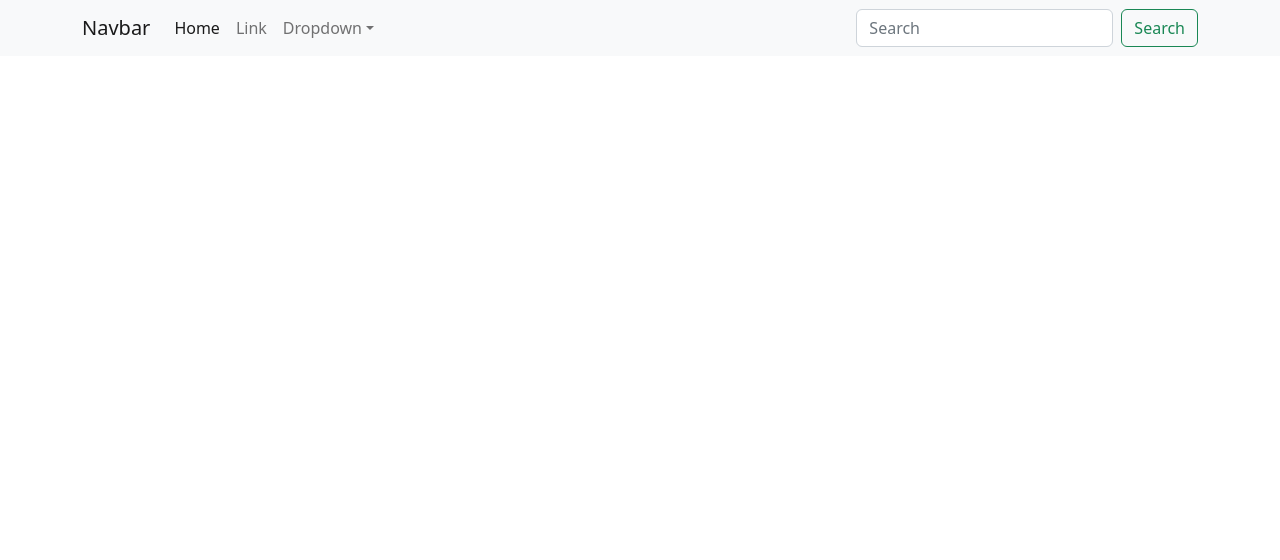
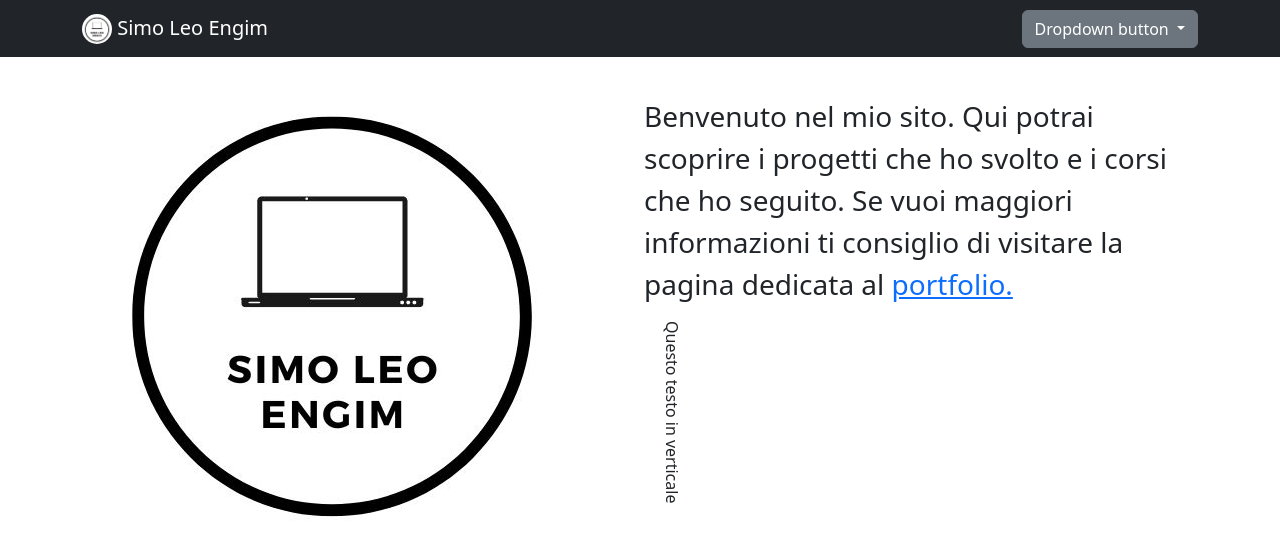
Before and after one commit to simoleoengim/simoleoengim.github.io, a website: page index.html in a window 1280 px wide. Drawn offline with nearby package versions, Linux system fonts and the light colour scheme.

Commit message:
npm bootstrap

```diff
--- a/index.html
+++ b/index.html
@@ -8,43 +8,57 @@
     <meta name="viewport" content="width=device-width, initial-scale=1, shrink-to-fit=no">
 
     <!-- Bootstrap CSS v5.2.1 -->
-  <link href="https://cdn.jsdelivr.net/npm/bootstrap@5.2.1/dist/css/bootstrap.min.css" rel="stylesheet"
+    <!-- <link href="https://cdn.jsdelivr.net/npm/bootstrap@5.2.1/dist/css/bootstrap.min.css" rel="stylesheet"
         integrity="sha384-iYQeCzEYFbKjA/T2uDLTpkwGzCiq6soy8tYaI1GyVh/UjpbCx/TYkiZhlZB6+fzT" crossorigin="anonymous">
+        -->
+
+    <!-- Modifiche alle classi standard di Bootstrap -->
+    <!--<link rel="stylesheet" type="text/css" href="css/custom.css">-->
+    <link rel="stylesheet" href="bootstrap/css/bootstrap.min.css">
 
 </head>
 
 <body>
     <header>
-    <nav class="navbar navbar-expand-sm navbar-light bg-light">
+        <nav class="navbar navbar-expand-sm navbar-dark bg-dark">
             <div class="container">
-            <a class="navbar-brand" href="#">Navbar</a>
-            <button class="navbar-toggler d-lg-none" type="button" data-bs-toggle="collapse" data-bs-target="#collapsibleNavId" aria-controls="collapsibleNavId"
-                aria-expanded="false" aria-label="Toggle navigation">
-                <span class="navbar-toggler-icon"></span>
+                <a class="navbar-brand" href="#">
+                    <img src="img/logo.jpg" alt="" width="30"
+                        class="rounded-circle d-inline-block align-text-top">
+                    Simo Leo Engim
+                </a>
+                <div class="dropdown">
+                    <button class="btn btn-secondary dropdown-toggle" type="button" id="dropdownMenuButton1" data-bs-toggle="dropdown" aria-expanded="false">
+                      Dropdown button
                     </button>
-            <div class="collapse navbar-collapse" id="collapsibleNavId">
-                <ul class="navbar-nav me-auto mt-2 mt-lg-0">
-                    <li class="nav-item">
-                        <a class="nav-link active" href="#" aria-current="page">Home <span class="visually-hidden">(current)</span></a>
-                    </li>
-                    <li class="nav-item">
-                        <a class="nav-link" href="#">Link</a>
-                    </li>
-                    <li class="nav-item dropdown">
-                        <a class="nav-link dropdown-toggle" href="#" id="dropdownId" data-bs-toggle="dropdown" aria-haspopup="true" aria-expanded="false">Dropdown</a>
-                        <div class="dropdown-menu" aria-labelledby="dropdownId">
-                            <a class="dropdown-item" href="#">Action 1</a>
-                            <a class="dropdown-item" href="#">Action 2</a>
-                        </div>
-                    </li>
+                    <ul class="dropdown-menu" style="min-width: 200rem;" aria-labelledby="dropdownMenuButton1">
+                      <li><a class="dropdown-item" href="#">Action</a></li>
+                      <li><a class="dropdown-item" href="#">Another action</a></li>
+                      <li><a class="dropdown-item" href="#">Something else here</a></li>
                     </ul>
-                <form class="d-flex my-2 my-lg-0">
-                    <input class="form-control me-sm-2" type="text" placeholder="Search">
-                    <button class="btn btn-outline-success my-2 my-sm-0" type="submit">Search</button>
-                </form>
                   </div>
             </div>
         </nav>
+            <div class="container">
+                <div class="row justify-content-center align-items-center g-2">
+                    <div class="col">
+                        <img src="img/logo.jpg" alt="">
+                    </div>
+                    <div class="col">
+                        <p class="fs-3 text-start">
+                            Benvenuto nel mio sito.
+                            Qui potrai scoprire i progetti che ho svolto
+                            e i corsi che ho seguito.
+                            Se vuoi maggiori informazioni ti
+                            consiglio di visitare la pagina dedicata
+                            al <a href="">portfolio.</a>
+                        </p>
+                        <p style="writing-mode: vertical-rl;">Questo testo in verticale </p>
+                    </div>
+                </div>
+            </div>
+
+
 
     </header>
     <main>
@@ -54,13 +68,13 @@
         <!-- place footer here -->
     </footer>
     <!-- Bootstrap JavaScript Libraries -->
-  <script src="https://cdn.jsdelivr.net/npm/@popperjs/core@2.11.6/dist/umd/popper.min.js"
+    <!-- <script src="https://cdn.jsdelivr.net/npm/@popperjs/core@2.11.6/dist/umd/popper.min.js"
         integrity="sha384-oBqDVmMz9ATKxIep9tiCxS/Z9fNfEXiDAYTujMAeBAsjFuCZSmKbSSUnQlmh/jp3" crossorigin="anonymous">
         </script>
 
     <script src="https://cdn.jsdelivr.net/npm/bootstrap@5.2.1/dist/js/bootstrap.min.js"
         integrity="sha384-7VPbUDkoPSGFnVtYi0QogXtr74QeVeeIs99Qfg5YCF+TidwNdjvaKZX19NZ/e6oz" crossorigin="anonymous">
-  </script>
+        </script>-->
 </body>
 
 </html>
--- /dev/null
+++ b/package.json
@@ -0,0 +1,5 @@
+{
+  "dependencies": {
+    "bootstrap": "^5.2.3"
+  }
+}
```
Also changed, not shown: scss/custom.scss (added, +11 -0 lines), css/custom.css (added), img/logo.jpg (added), 2 other files. Lines whose indentation alone changed are shown as unchanged.
